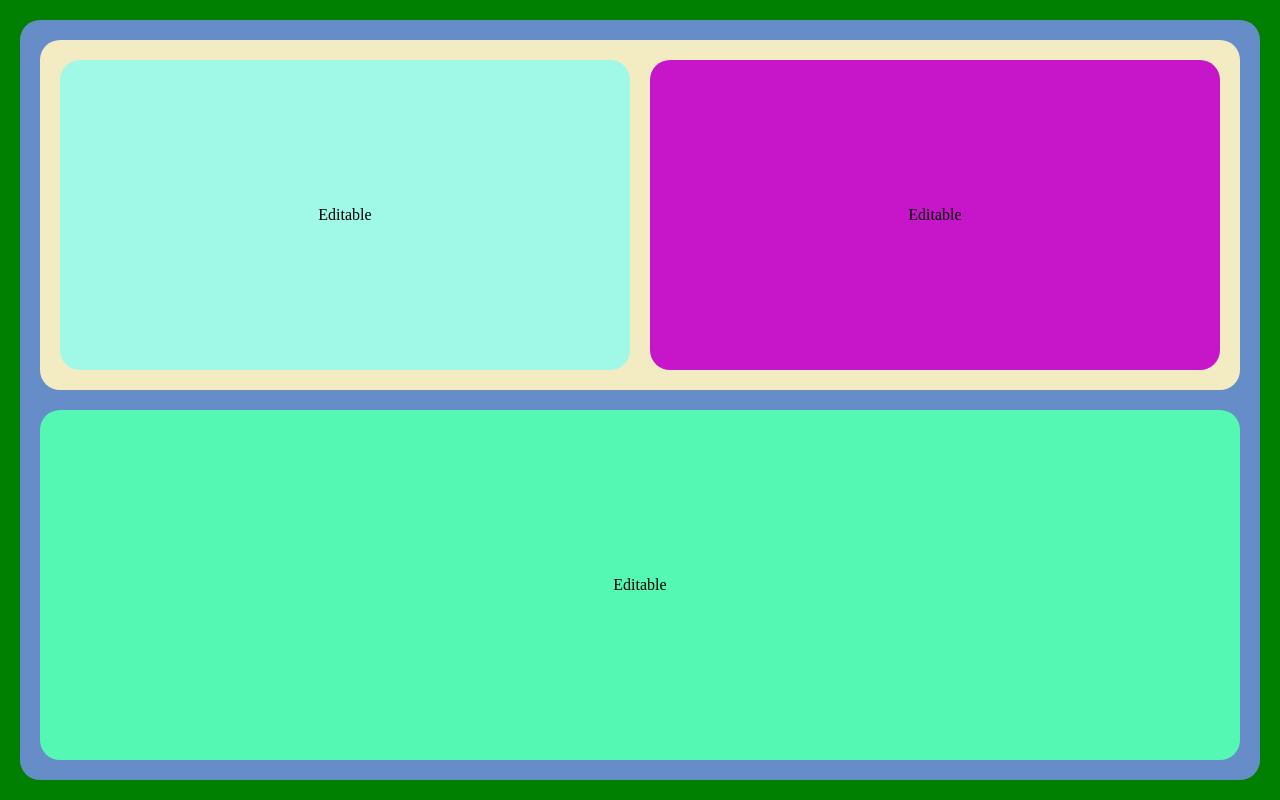
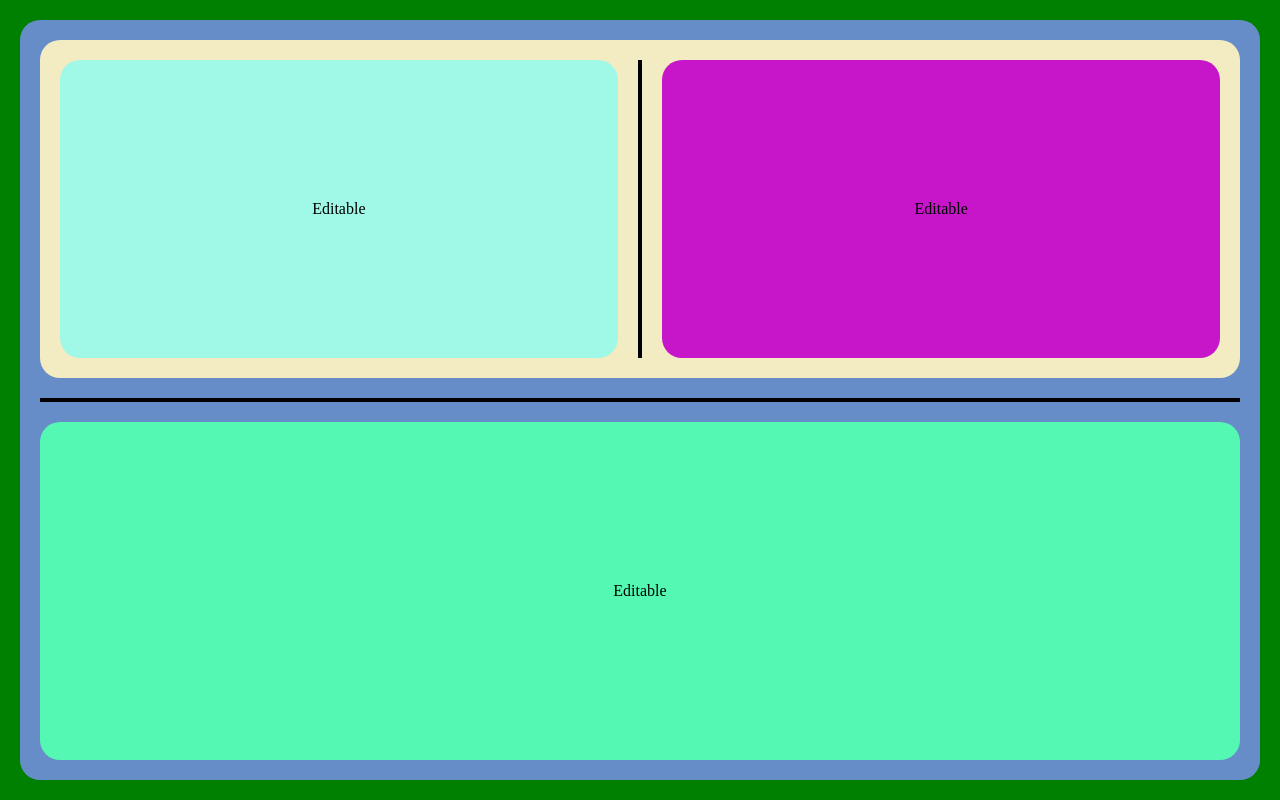
Before and after one commit to pactmd/sune, a Nuxt app: page / in a window 1280 px wide. Built offline with nearby package versions, Linux system fonts and the light colour scheme.

Commit message:
tile-splitter

```diff
--- a/src/components/Tile.vue
+++ b/src/components/Tile.vue
@@ -1,9 +1,10 @@
 <template>
     <div :style="{ flexDirection: props.tiledata.direction, backgroundColor: randomColor() }" class="tile">
         <p v-if="!props.tiledata.children">Editable</p>
-        <div v-for="(tile, index) in props.tiledata.children" :key="index" class="tile-content">
+        <template v-for="(tile, index) in props.tiledata.children">
             <Tile :tiledata="tile"> </Tile>
-        </div>
+            <div v-if="index < props.tiledata.children!.length - 1" class="tile-split" :class="props.tiledata.direction"></div>
+        </template>
     </div>
 </template>
 
@@ -38,13 +39,14 @@ function randomColor() {
     border-radius: 20px;
 }
 
-.tile-content {
-    display: flex;
-    justify-content: center;
-    align-items: center;
-    box-sizing: border-box;
+.tile-split {
+    width: 10px;
+    height: 100%;
+    background-color: black;
+}
+
+.tile-split.column {
     width: 100%;
-    height: 100%;
-    border-radius: 20px;
+    height: 10px;
 }
 </style>
```
